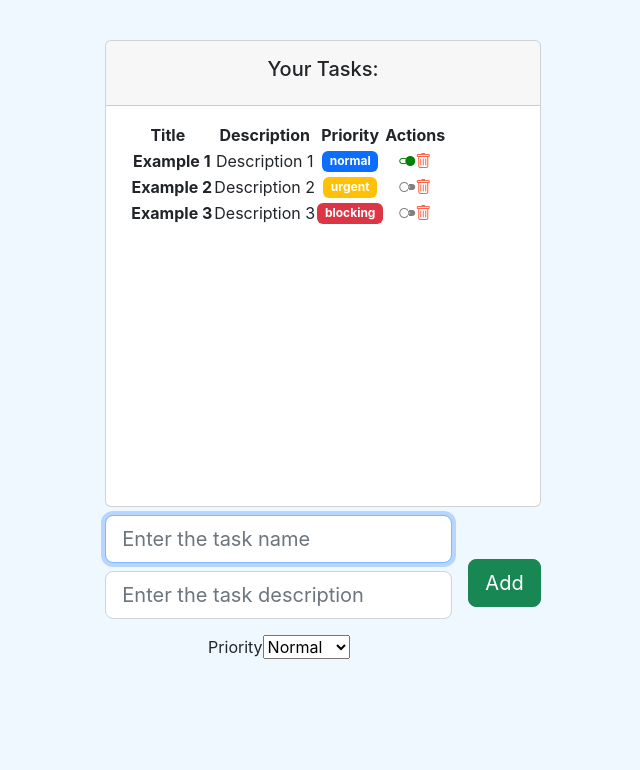
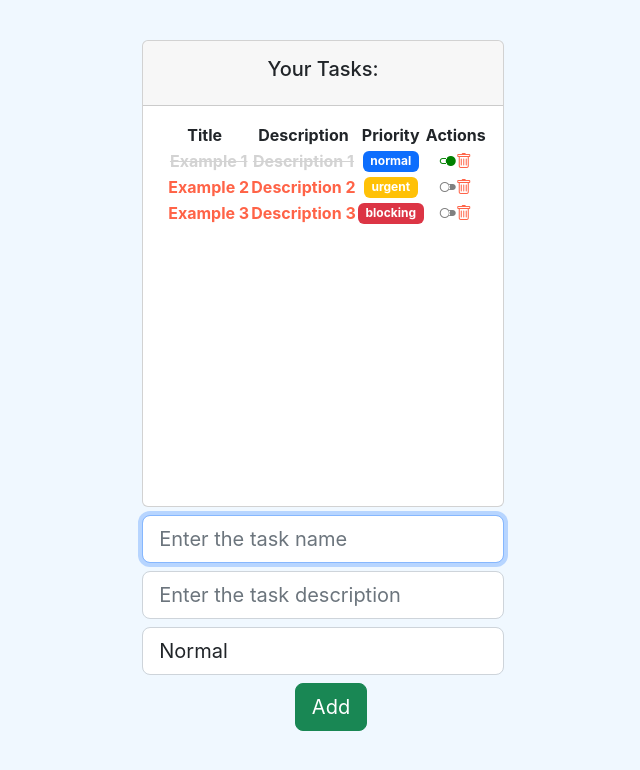
Before and after one commit to DanielAbadNoriega/OB_M5_Hooks, a React (Create React App) app: page / in a window 1280 px wide. Shown: the top 770 px of the page, without its empty margins (317-957 px from the left). Built offline with nearby package versions, Linux system fonts and the light colour scheme.

Commit message:
Iteration: Form with Formik

```diff
--- a/package.json
+++ b/package.json
@@ -6,13 +6,16 @@
     "@testing-library/jest-dom": "^5.16.5",
     "@testing-library/react": "^13.4.0",
     "@testing-library/user-event": "^13.5.0",
+    "axios": "^1.2.2",
     "bootstrap": "^5.2.3",
     "bootstrap-icons": "^1.10.3",
+    "formik": "^2.2.9",
     "node-sass": "^7.0.3",
     "react": "^18.2.0",
     "react-dom": "^18.2.0",
     "react-scripts": "5.0.1",
-    "web-vitals": "^2.1.4"
+    "web-vitals": "^2.1.4",
+    "yup": "^0.32.11"
   },
   "scripts": {
     "start": "react-scripts start",
--- a/src/App.js
+++ b/src/App.js
@@ -30,6 +30,7 @@ function App() {
       {/* </header> */}
       <TaskListComponent></TaskListComponent>
       {/* <Father></Father> */}
+      {/* Ejemplos de Formik y Yup */}
     </div>
   );
 }
--- a/src/components/container/task_list.jsx
+++ b/src/components/container/task_list.jsx
@@ -4,7 +4,7 @@ import { Task } from "../../models/task.class";
 import TaskComponent from "../pure/task";
 
 //importamos los estilos de task.scss
-import "../../styles/task.scss";
+import "../../styles/taskList.scss";
 import TaskForm from "../pure/forms/taskForm";
 
 const TaskListComponent = () => {
@@ -27,7 +27,7 @@ const TaskListComponent = () => {
     LEVELS.BLOCKING
   );
 
-  //Estado del componente
+  //Estados del componente
   const [tasks, setTasks] = useState([
     defaultTask1,
     defaultTask2,
@@ -41,7 +41,10 @@ const TaskListComponent = () => {
     console.log(
       "UseEffect [ TaskListComponent ]: Task State has been modified."
     );
+    setTimeout(() => {
       setLoading(false);
+    }, 2000);
+
     return () => {
       console.log(
         "UseEffect return [ TaskListComponent ]: TaskList is going to unmount..."
@@ -73,27 +76,15 @@ const TaskListComponent = () => {
     setTasks(tempTasks);
   }
 
-  function addTask(task){
+  function addTask(task) {
     console.log("Add Task: ", task);
     const tempTasks = [...tasks];
     tempTasks.push(task);
     setTasks(tempTasks);
   }
 
+  const TableTasksComponent = () => {
     return (
-    <div>
-      <div className="col-12">
-        <div className="card">
-          {/* Card header(title) */}
-          <div className="card-header p-3">
-            <h5> Your Tasks:</h5>
-          </div>
-          {/* Card body (content) */}
-          <div
-            className="card-body"
-            data-mdb-perfect-scrollbar="true"
-            style={{ position: "relative", height: "400px" }}
-          >
       <table>
         <thead>
           <tr>
@@ -117,10 +108,42 @@ const TaskListComponent = () => {
           ))}
         </tbody>
       </table>
+    );
+  };
+
+  let tableTasks;
+
+  if (tasks.length > 0) {
+    tableTasks = <TableTasksComponent></TableTasksComponent>;
+  } else {
+    tableTasks = (
+      <div>
+        <h3> There are no tasks to show </h3>
+        <h4>Please, create one</h4>
+      </div>
+    );
+  }
+
+  return (
+    <div>
+      <div className="col-12">
+        <div className="card">
+          {/* Card header(title) */}
+          <div className="card-header p-3">
+            <h5> Your Tasks:</h5>
+          </div>
+          {/* Card body (content) */}
+          <div
+            className="card-body"
+            data-mdb-perfect-scrollbar="true"
+            style={{ position: "relative", height: "400px" }}
+          >
+            {/* Add loading spinner */}
+            {loading ? <h2 className="loading">Loading Tasks...</h2> : tableTasks}
           </div>
         </div>
       </div>
-          <TaskForm add={addTask}></TaskForm>
+      <TaskForm add={addTask} nLength={tasks.length}></TaskForm>
     </div>
   );
 };
--- a/src/components/pure/forms/taskForm.jsx
+++ b/src/components/pure/forms/taskForm.jsx
@@ -1,9 +1,14 @@
 import React, { useRef } from "react";
 import Proptypes from "prop-types";
+
+//Models
 import { LEVELS } from "../../../models/levels.enum";
 import { Task } from "../../../models/task.class";
 
-const TaskForm = ({ add }) => {
+//Styles
+import "../../../styles/taskForm.scss"
+
+const TaskForm = ({ add, nLength }) => {
   const nameRef = useRef("");
   const descriptionRef = useRef("");
   const levelRef = useRef(LEVELS.NORMAL);
@@ -42,34 +47,29 @@ const TaskForm = ({ add }) => {
           className="form-control form-control-lg mb-2"
           required
         ></input>
-        <label htmlFor="selectLevel" className="sr-only">
-          Priority
-        </label>
         <select
           ref={levelRef}
           id="selectLevel"
           defaultValue={LEVELS.NORMAL}
-          className="mt-2"
+          className="form-control form-control-lg mb-2 mt-2"
           required
         >
-          <option value={LEVELS.NORMAL}>
-            Normal
-          </option>
-          <option value={LEVELS.URGENT}>
-            Urgent
-          </option>
-          <option value={LEVELS.BLOCKING}>
-            Blocking
-          </option>
+          <option value={LEVELS.NORMAL} className= "normalStyle">Normal</option>
+          <option value={LEVELS.URGENT} className="urgentStyle">Urgent</option>
+          <option value={LEVELS.BLOCKING} className="blockingStyle">Blocking</option>
         </select>
+        <button type="submit" className="btn btn-success btn-lg ms-3">
+          {" "}
+          {nLength > 0 ? "Add" : "Create new Task"}{" "}
+        </button>
       </div>
-      <button type="submit" className="btn btn-success btn-lg ms-3"> Add </button>
     </form>
   );
 };
 
 TaskForm.propTypes = {
   add: Proptypes.func.isRequired,
+  nLength: Proptypes.number.isRequired,
 };
 
 export default TaskForm;
--- a/src/components/pure/task.jsx
+++ b/src/components/pure/task.jsx
@@ -1,10 +1,12 @@
 import React, { useEffect } from "react";
 import PropTypes from "prop-types";
+
+//Models
 import { Task } from "../../models/task.class";
+import { LEVELS } from "../../models/levels.enum";
 
 //importamos la hoja de stilos de task.scss
 import "../../styles/task.scss";
-import { LEVELS } from "../../models/levels.enum";
 
 const TaskComponent = ({ task, complete, remove }) => {
   /* Se crea con los [] para que se ejecute una vez por creación */
@@ -70,7 +72,7 @@ const TaskComponent = ({ task, complete, remove }) => {
   }
 
   return (
-    <tr className="fw-normal task-container">
+    <tr className={`task-container ${task.completed ? "task-completed" : "task-pending"} `}>
       <th>
         {" "}
         <span className="ms-2">{task.name}</span>
--- a/src/styles/task.scss
+++ b/src/styles/task.scss
@@ -18,3 +18,15 @@ h1 {
     cursor: pointer;
   }
 }
+
+.task-completed{
+  color: lightgray;
+  text-decoration: line-through;
+  font-weight: bold;
+
+}
+
+.task-pending{
+  color: tomato;
+  font-weight: bold;
+}
--- /dev/null
+++ b/src/styles/taskForm.scss
@@ -0,0 +1,11 @@
+.normalStyle{
+  color: lightskyblue;
+}
+
+.urgentStyle{
+  color: goldenrod;
+}
+
+.blockingStyle{
+  color: crimson;
+}
--- /dev/null
+++ b/src/styles/taskList.scss
@@ -0,0 +1,4 @@
+.loading{
+  color: lightgray;
+  font-weight: bold;
+}
```
Also changed, not shown: src/components/pure/forms/loginFormik.jsx (added, +38 -0 lines), 1 other file (tests, documents, lock files or other folders). Lines whose indentation alone changed are shown as unchanged.
